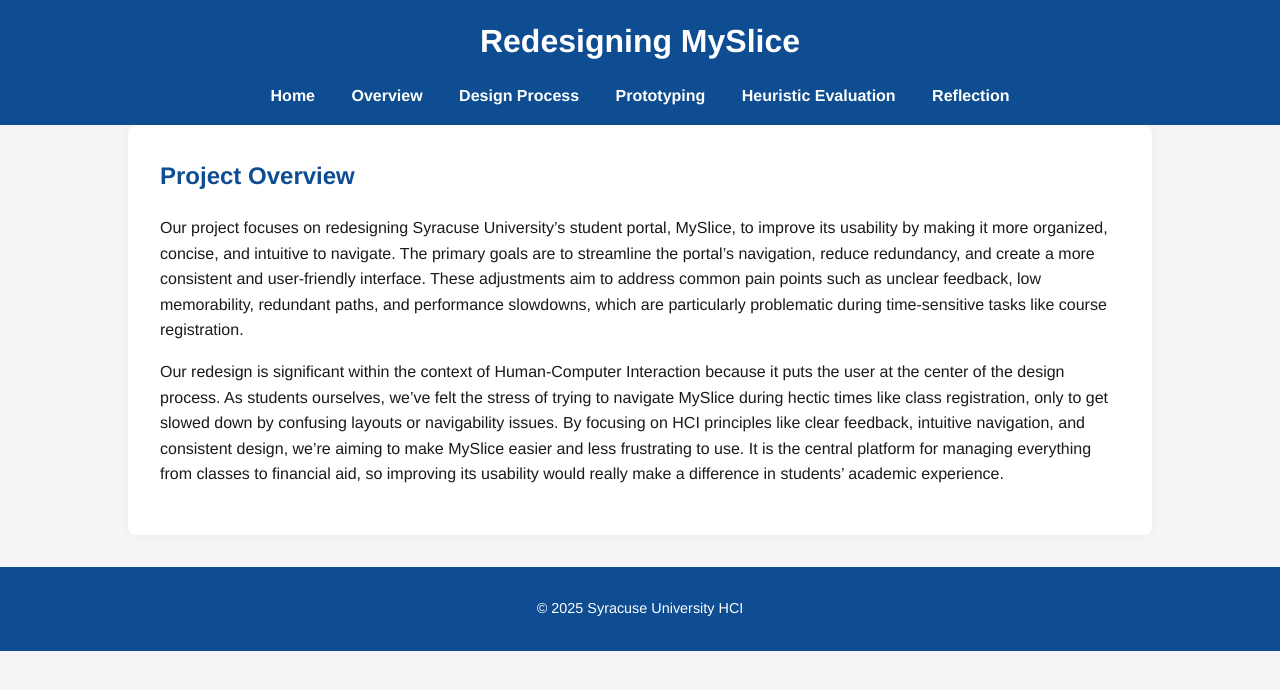
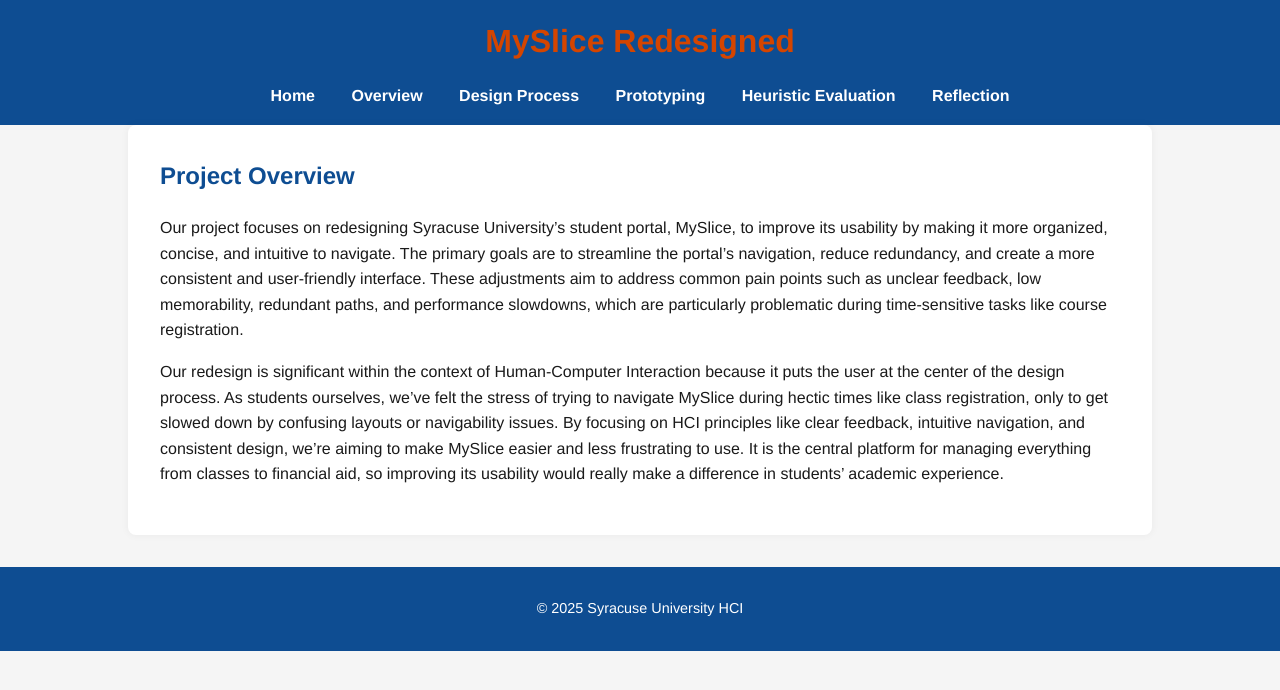
Before and after one commit to krverma107/CIS400HCI, a plain HTML site: page index.html in a window 1280 px wide. Drawn offline with Linux system fonts and the light colour scheme.

Commit message:
update website header

```diff
--- a/index.html
+++ b/index.html
@@ -8,7 +8,7 @@
 </head>
 <body>
   <header>
-    <h1>Redesigning MySlice</h1>
+    <h1>MySlice Redesigned</h1>
     <nav>
       <a href="index.html">Home</a>
       <a href="overview.html">Overview</a>
--- a/style.css
+++ b/style.css
@@ -19,7 +19,7 @@
 
   header {
     background-color: var(--navy);
-    color: var(--white);
+    color: var(--orange);
     padding: 1rem 2rem;
     text-align: center;
   }
```
